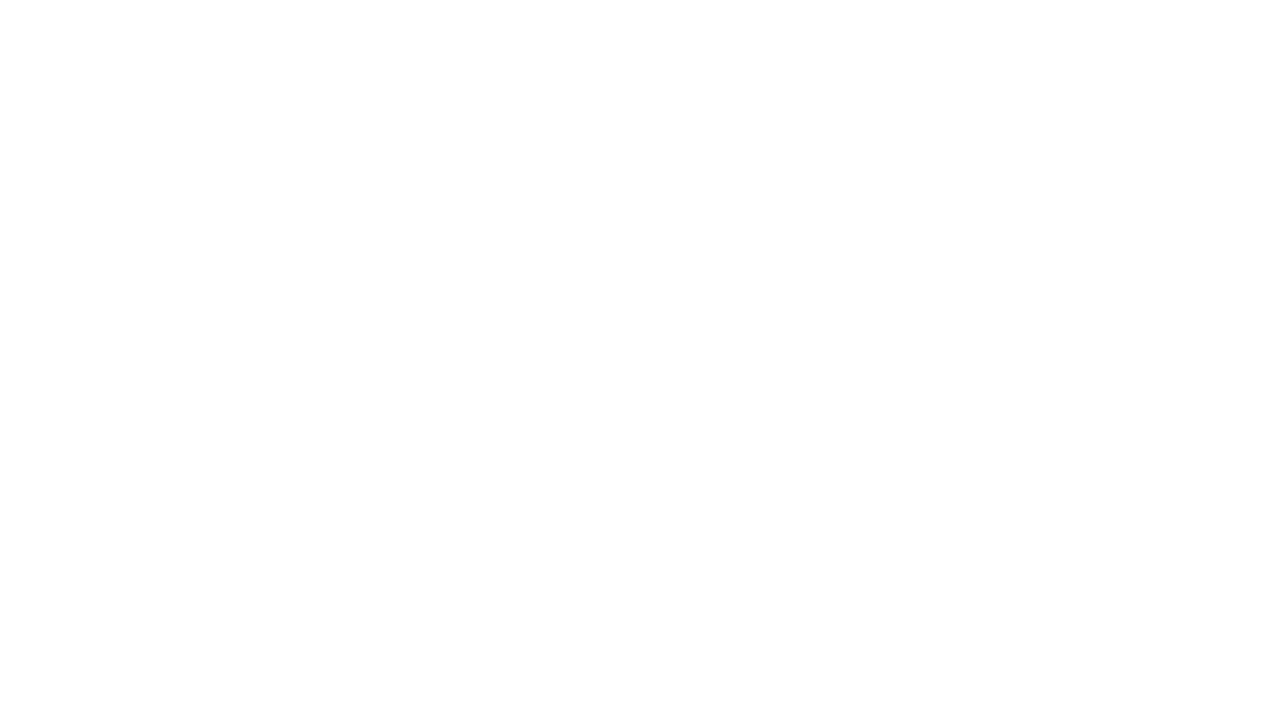
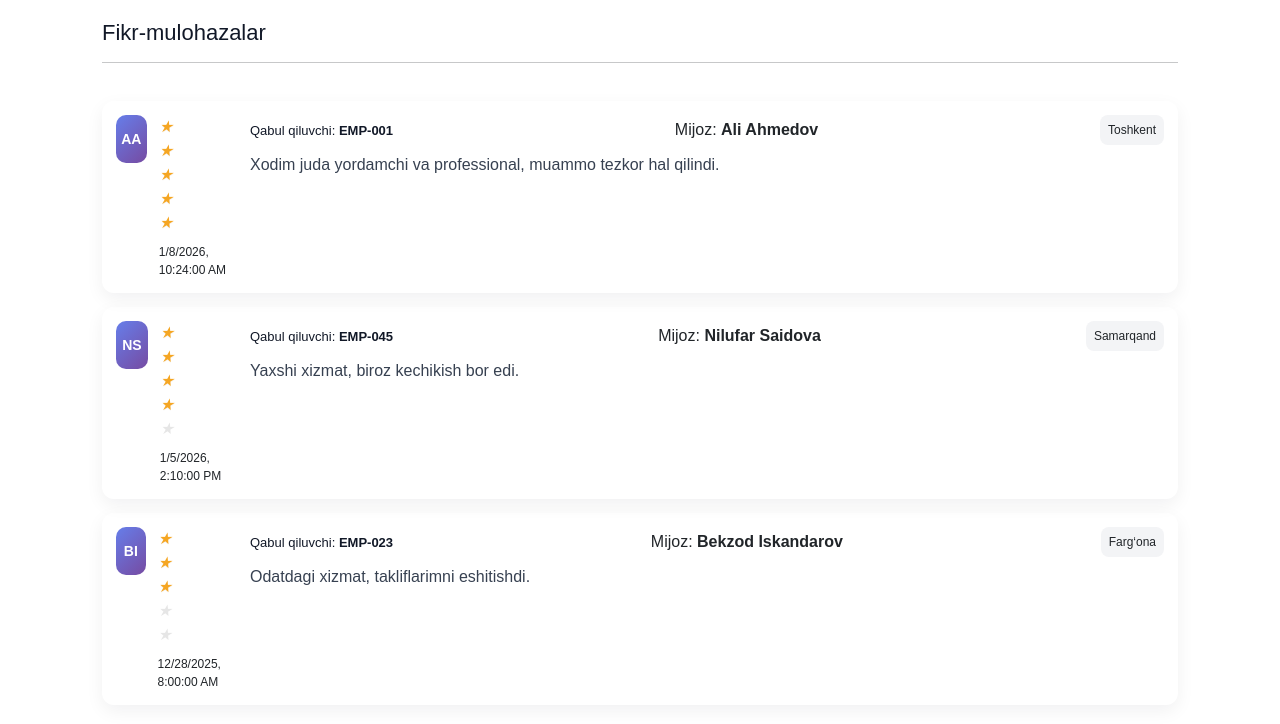
Before and after one commit to freco-dev/uyda-kollega, a Vue app: page /feedbacks in a window 1280 px wide. Before the commit this address had no page. Shown: the top 724 px of the page. Built offline with nearby package versions, Linux system fonts and the light colour scheme.

Commit message:
added bimetric security

```diff
--- a/package.json
+++ b/package.json
@@ -9,6 +9,7 @@
     "preview": "vite preview"
   },
   "dependencies": {
+    "@tma.js/sdk-vue": "^1.0.15",
     "@twa-dev/sdk": "^8.0.2",
     "axios": "^1.8.4",
     "qs": "^6.14.0",
--- a/src/router/index.js
+++ b/src/router/index.js
@@ -36,6 +36,11 @@ const routes = [
     name: 'ProfileEdit',
     component: () => import('@/views/ProfileEdit.vue')
   },
+  {
+    path: '/feedbacks',
+    name: 'Feedbacks',
+    component: () => import('@/views/feedbacksView.vue')
+  }
 ]
 
 
--- a/src/views/WelcomeView.vue
+++ b/src/views/WelcomeView.vue
@@ -24,6 +24,20 @@
         {{ errorMessage }}
       </div>
 
+      <!-- Biometric xatolik -->
+      <div v-if="biometricError" class="alert alert-warning mb-3">
+        {{ t("biometricError") || "Biometric autentifikatsiya ishlamadi" }}
+      </div>
+
+      <!-- Biometric qayta urinish tugmasi -->
+      <button
+        v-if="biometricError && !loading"
+        @click="retryBiometry"
+        class="btn btn-warning btn px-4 me-2"
+      >
+        {{ t("retryBiometric") || "Qayta urinish" }}
+      </button>
+
       <!-- Boshlash tugmasi -->
       <router-link
         v-if="showStartButton"
@@ -42,6 +56,7 @@ import { ref, onMounted } from "vue";
 import { useRouter } from "vue-router";
 import { useI18n } from "vue-i18n";
 import apiLink from "@/config/api";
+import { biometry } from '@tma.js/sdk-vue'
 
 export default {
   name: "WelcomeView",
@@ -53,6 +68,30 @@ export default {
     const loading = ref(true);
     const errorMessage = ref("");
     const showStartButton = ref(false);
+    const biometricError = ref(false);
+
+    const attemptBiometry = async () => {
+      try {
+        const { status, token } = await biometry.authenticate({
+          reason: 'Shaxsingizni tasdiqlang',
+        });
+        if (status === 'authorized') {
+          biometricError.value = false;
+          router.push("/documents");
+        } else {
+          biometricError.value = true;
+        }
+      } catch (error) {
+        console.error("Biometry xatolik:", error);
+        biometricError.value = true;
+      }
+    };
+
+    const retryBiometry = async () => {
+      loading.value = true;
+      await attemptBiometry();
+      loading.value = false;
+    };
 
     const checkUser = async () => {
       try {
@@ -63,7 +102,7 @@ export default {
 
         if (response.status === 200) {
           if (response.data.data.checked === true || response.data.data.checked === "true") {
-            router.push("/documents");
+            await attemptBiometry();
           } else if (response.data.data.checked === false || response.data.data.checked === "false") {
             router.push("/sent");
           } else {
@@ -112,7 +151,7 @@ export default {
       };
     };
 
-    return { firstName, loading, errorMessage, showStartButton, t };
+    return { firstName, loading, errorMessage, showStartButton, biometricError, retryBiometry, t };
   },
 };
 </script>
--- /dev/null
+++ b/src/views/feedbacksView.vue
@@ -0,0 +1,136 @@
+<template>
+	<div class="feedbacks-page container">
+		<h1 class="title">Fikr-mulohazalar</h1>
+        <hr>
+
+		<div class="feedback-list">
+            <h4></h4>
+			<div v-for="item in feedbacks" :key="item.id" class="feedback-card">
+				<div class="left">
+					<div class="avatar" :title="item.clientName || item.filial">{{ getInitials(item) }}</div>
+					<div class="rating">
+						<template v-for="n in 5" :key="n">
+							<i :class="['star', n <= item.rating ? 'filled' : '']">&#9733;</i>
+						</template>
+						<div class="date">{{ formatDate(item.date) }}</div>
+					</div>
+				</div>
+
+				<div class="content">
+					<div class="header">
+						<div class="recipient">Qabul qiluvchi: <strong>{{ item.recipientCode }}</strong></div>
+						<div class="client">Mijoz: <strong>{{ item.clientName }}</strong></div>
+						<div class="filial">{{ item.filial }}</div>
+					</div>
+					<p class="text">{{ item.text }}</p>
+				</div>
+			</div>
+			<div v-if="feedbacks.length === 0" class="empty">Hozircha fikr-mulohaza yo'q.</div>
+		</div>
+	</div>
+</template>
+
+<script setup>
+import { ref } from 'vue';
+
+const feedbacks = ref([
+	{
+		id: 1,
+		rating: 5,
+		clientName: 'Ali Ahmedov',
+		text: "Xodim juda yordamchi va professional, muammo tezkor hal qilindi.",
+		recipientCode: 'EMP-001',
+		filial: 'Toshkent',
+		date: '2026-01-08T10:24:00Z'
+	},
+	{
+		id: 2,
+		rating: 4,
+		clientName: 'Nilufar Saidova',
+		text: 'Yaxshi xizmat, biroz kechikish bor edi.',
+		recipientCode: 'EMP-045',
+		filial: 'Samarqand',
+		date: '2026-01-05T14:10:00Z'
+	},
+	{
+		id: 3,
+		rating: 3,
+		clientName: 'Bekzod Iskandarov',
+		text: 'Odatdagi xizmat, takliflarimni eshitishdi.',
+		recipientCode: 'EMP-023',
+		filial: 'Farg‘ona',
+		date: '2025-12-28T08:00:00Z'
+	}
+]);
+
+function formatDate(iso) {
+	try {
+		const d = new Date(iso);
+		return d.toLocaleString();
+	} catch (e) {
+		return iso;
+	}
+}
+
+function getInitials(item) {
+	const source = item.clientName || item.filial || item.recipientCode || '';
+	const parts = source.split(/\s+/).filter(Boolean);
+	if (parts.length === 0) return 'UK';
+	if (parts.length === 1) return parts[0].slice(0,2).toUpperCase();
+	return (parts[0][0] + parts[1][0]).toUpperCase();
+}
+</script>
+
+<style scoped>
+:root {
+	--bg: #f7f8fb;
+	--card: #ffffff;
+	--muted: #6b7280;
+	--accent: linear-gradient(135deg,#ffd89b 0%,#19547b 100%);
+}
+.feedbacks-page { padding: 20px; background: var(--bg); min-height: 100vh; }
+.title { font-size: 22px; margin-bottom: 16px; color: #111827; }
+.feedback-list { display: flex; flex-direction: column; gap: 14px; }
+.feedback-card {
+	display: flex; gap: 14px; align-items: flex-start; background: var(--card);
+	padding: 14px; border-radius: 12px; box-shadow: 0 6px 18px rgba(16,24,40,0.06);
+	transition: transform .18s ease, box-shadow .18s ease;
+}
+.feedback-card:hover { transform: translateY(-4px); box-shadow: 0 10px 30px rgba(16,24,40,0.08); }
+.left { display:flex; gap:12px; align-items:flex-start; width:120px; }
+.avatar {
+	width:48px; height:48px; border-radius:10px; display:flex; align-items:center; justify-content:center;
+	background: linear-gradient(135deg,#667eea,#764ba2); color:#fff; font-weight:700; font-size:14px;
+}
+.rating { display:flex; flex-direction:column; align-items:flex-start; }
+.stars { display:flex; gap:4px; }
+.star { font-size:16px; color:#e6e6e6; }
+.star.filled { color:#f5a623; text-shadow: 0 1px 0 rgba(0,0,0,0.04); }
+.date { font-size:12px; color:var(--muted); margin-top:8px; }
+.content { flex:1; }
+.header { display:flex; justify-content:space-between; gap:12px; align-items:center; margin-bottom:8px; }
+.recipient { font-size:13px; color:#111827; }
+.filial { font-size:12px; color:var(--muted); background:#f3f4f6; padding:6px 8px; border-radius:8px; }
+.text { margin:0; color:#374151; line-height:1.45; display:-webkit-box; -webkit-line-clamp:3; -webkit-box-orient:vertical; overflow:hidden; }
+.empty { text-align:center; color:var(--muted); padding:24px; }
+
+@media (max-width: 640px) {
+	.feedback-list { gap: 12px; }
+	.feedback-card { flex-direction: column; gap: 10px; padding:12px; }
+	.left { width:100%; display:flex; align-items:center; gap:12px; }
+	.avatar { width:42px; height:42px; border-radius:50%; font-size:13px; }
+	.rating { flex-direction:row; align-items:center; gap:8px; }
+	.stars { order: 0; }
+	.date { font-size:11px; color:var(--muted); margin-top:0; }
+	.header { flex-direction:column; align-items:flex-start; gap:6px; }
+	.filial { padding:4px 6px; font-size:11px; }
+	.text { font-size:14px; -webkit-line-clamp:4; }
+}
+
+@media (max-width: 420px) {
+	.feedback-card { padding:10px; }
+	.avatar { width:38px; height:38px; }
+	.recipient { font-size:13px; }
+	.date { font-size:10px; }
+}
+</style>
--- a/vite.config.js
+++ b/vite.config.js
@@ -2,13 +2,11 @@ import { fileURLToPath, URL } from 'node:url'
 
 import { defineConfig } from 'vite'
 import vue from '@vitejs/plugin-vue'
-import vueDevTools from 'vite-plugin-vue-devtools'
 
 // https://vite.dev/config/
 export default defineConfig({
   plugins: [
     vue(),
-    vueDevTools(),
   ],
   resolve: {
     alias: {
```
Also changed, not shown: 1 other file (tests, documents, lock files or other folders).
